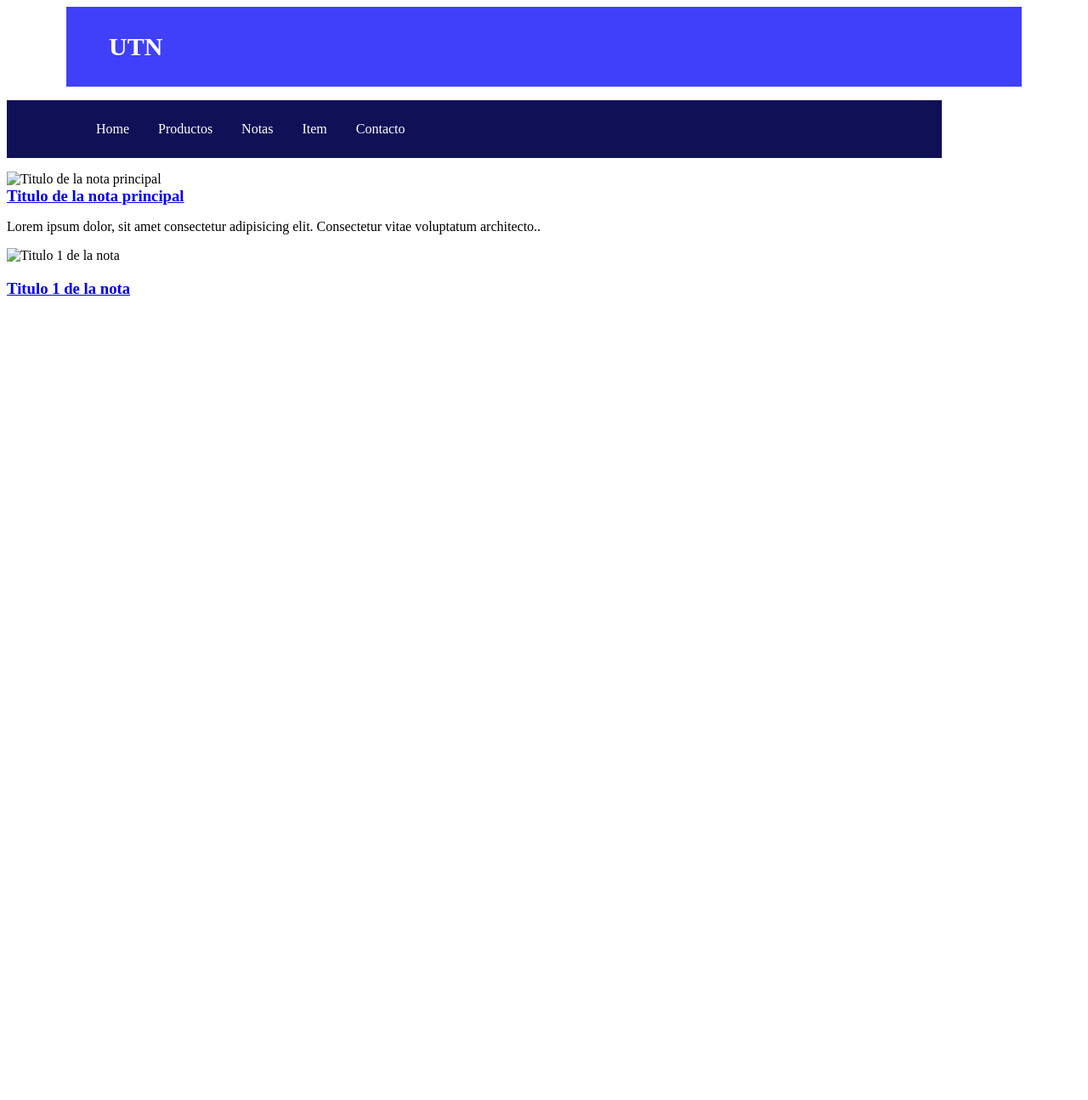
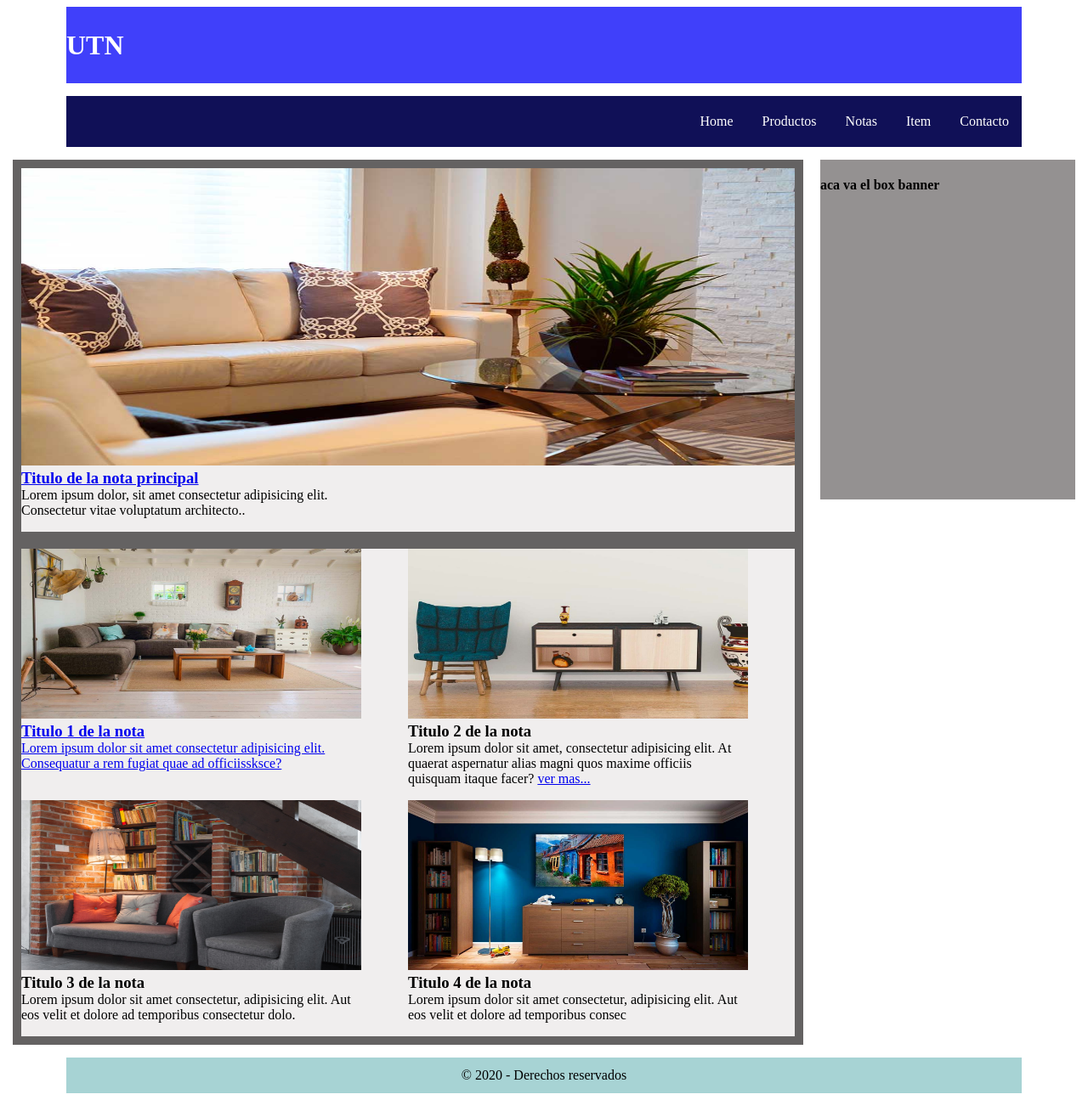
Before and after one commit to GabrielaPCalderonH/Proyecto-UTN, a plain HTML site: page Pages/nosotros.html in a window 1280 px wide. Shown: the whole page at 85% size. Before the commit the page ends 800 px from the top, so only its background shows below. Drawn offline with Linux system fonts and the light colour scheme; files that its build step writes are made by us from their sources.

Commit message:
finalizacion

```diff
--- a/Pages/nosotros.html
+++ b/Pages/nosotros.html
@@ -5,15 +5,19 @@
     <meta http-equiv="X-UA-Compatible" content="IE=edge">
     <meta name="viewport" content="width=device-width, initial-scale=1.0">
     <title>Nosotros</title>
-    <link rel="stylesheet" href="./nosotros.css">
+    <link rel="stylesheet" href="../css/nosotros.css">
 
 </head>
 <body>
-    <header>
+    <header class="header">
+        <div class="header_wrp">
             <h2>UTN</h2>
+        </div>
+
     </header>
-    <div id="home">
+
     <nav class="menu">
+        <div class="menu_wrp">
             <ul>
                 <li><a href="#">Home</a></li>
                 <li><a href="#">Productos</a></li>
@@ -21,29 +25,56 @@
                 <li><a href="#">Item</a></li>
                 <li><a href="#">Contacto</a></li>
             </ul>
-
+        </div>
     </nav>
+    <div class="container">
+    <main>
+        <section class="section1">
+            <div>
+              <img id="img" src="../img/nosotros.jpg"
+              alt="Titulo de la nota principal">
+             <h3 class="notas"><a href="#">Titulo de la nota principal</a></h3>
+             <p>Lorem ipsum dolor, sit amet consectetur adipisicing elit. Consectetur vitae voluptatum architecto..</p>
             </div>
-    <main>
-        <section class="secciones">
-            <div id="principal">
-              <img src="./Imagenes-nosotros/nosotros.jpg"
-              alt="Titulo de la nota principal"
-              width="550"
-              height="250">
-             <h3 class="notas"><a href="#">Titulo de la nota principal</a></h3>
-             <p >Lorem ipsum dolor, sit amet consectetur adipisicing elit. Consectetur vitae voluptatum architecto..</p>
+        </section>
+        <section class="section2">
+            <div class="cajas">
+                <img src="../img/producto2.jpg"
+                alt="Titulo 1 de la nota">
+                <h3><a href="#">Titulo 1 de la nota</a></h3>
+                <p><a href="#">Lorem ipsum dolor sit amet consectetur adipisicing elit. Consequatur a rem fugiat quae ad officiissksce?</a></p>
             </div>
 
-            <div id="segundo">
-                <img src="./Imagenes-nosotros/producto2.jpg"
-                alt="Titulo 1 de la nota"
-                width="250"
-                height="200">
-                <h3><a href="#">Titulo 1 de la nota</a></h3>
+            <div class="cajas">
+                <img src="../img/producto1.jpg"
+                alt="Titulo 2 de la nota">
+                <h3>Titulo 2 de la nota</h3>
+                <p>Lorem ipsum dolor sit amet, consectetur adipisicing elit. At quaerat aspernatur alias magni quos maxime officiis quisquam itaque facer? <a href="#">ver mas...</a></p>
             </div>
+
+            <div class="cajas">
+                <img src="../img/galeria_04.jpg"
+                alt="Titulo 3 de la nota">
+                <h3>Titulo 3 de la nota</h3>
+                <p>Lorem ipsum dolor sit amet consectetur, adipisicing elit. Aut eos velit et dolore ad temporibus consectetur dolo.</p>
+            </div>
+
+            <div class="cajas">
+                <img src="../img/principal.jpg"
+                alt="Titulo 4 de la nota">
+                <h3>Titulo 4 de la nota</h3>
+                <p>Lorem ipsum dolor sit amet consectetur, adipisicing elit. Aut eos velit et dolore ad temporibus consec</p>
+            </div>
+
+
 
         </section>
     </main>
+    <aside class= "aside" title="banner 1">
+     <h4>aca va el box banner</h4>
+    </aside>
+    </div>
+    <footer>&#169; 2020 - Derechos reservados</footer>
+
 </body>
 </html>
--- a/css/nosotros.css
+++ b/css/nosotros.css
@@ -1,23 +1,42 @@
 @import url('https://fonts.googleapis.com/css2?family=Montserrat:wght@300&display=swap');
 
-h2{
-    padding: 30px 50px;
-    color: white;
-    font-size: 30px;
+.header{
+    display: flex;
+    justify-content: center;
+    align-items: center;
     background-color: rgb(64, 64, 250);
     margin-left: 70px;
     margin-right: 70px;
-    margin-top: 0px;
-    margin-bottom: 1px;
+    margin-bottom: 15px;
+
 }
-.menu{
-    list-style-type: none;
-    padding: 0px 50px;
-    background: rgb(16, 16, 87);
-    max-width: 1000px;
-    width: 90%;
+.header_wrp{
+    width: 100%;
+    max-width: 1250px;
+}
+.header h2{
+    color: white;
+    font-size: 32px;
+}
 
 
+.menu{
+    display: flex;
+    justify-content: center;
+    align-items: center;
+    background: rgb(16, 16, 87);
+    height: 60px;
+    margin-left: 70px;
+    margin-right: 70px;
+    margin-bottom: 15px;
+
+
+}
+.menu_wrp{
+    width: 100%;
+    max-width: 1250px;
+    display: flex;
+    justify-content: flex-end;
 }
 .menu li a{
     text-decoration: none;
@@ -31,20 +50,78 @@ h2{
     padding-bottom: 10px;
     display: inline-block;
     text-align: center;
+    list-style-type: none;
+
 
 }
 .menu li a:hover{
     color:black;
     background: white;
 }
-.notas{
+.container{
+    width: 100%;
+    max-width: 1250px;
+    display: flex;
+    gap: 20px;
+    margin: 0 auto;
+}
+main{
+    background: rgb(100, 98, 98);
+
+}
+.section1{
+    background: rgb(240, 238, 238);
+    border-width: 10px;
+    border-style: solid;
+    border-color: rgb(100, 98, 98);
+}
+.section1 img{
+    width: 910px;
+    height: 350px;
+}
+
+h3{
     margin-top: 0px;
     margin-bottom: 0px;
+}
+p{
+    margin-top: 0px;
+    width: 400px;
 
 }
-.p{
-    margin-top: 0px;
+
+.section2{
+   display: flex;
+   flex-wrap: wrap;
+   background: rgb(240, 238, 238);
+   border-width: 10px;
+   border-style: solid;
+   border-color: rgb(100, 98, 98);
+
+ }
+ .cajas{
+    width: 50%;
+ }
+ .section2 img{
+    width: 400px;
+    height: 200px;
+ }
+
+
+.aside{
+    width: 300px;
+    height: 400px;
+    background: rgb(148, 145, 145);
+    float: right;
+    flex-shrink: 0;
 }
-.secciones{
-    justify-content: flex-end;
+footer{
+    background: rgb(167, 211, 212);
+    display: flex;
+    justify-content: center;
+    margin-top: 15px;
+    margin-left: 70px;
+    margin-right: 70px;
+    padding-top: 12px;
+    padding-bottom: 12px;
 }
```
Also changed, not shown: img/galeria_04.jpg (added), img/imagenes.jpg (deleted), img/principal.jpg (added), img/producto1.jpg (added). Lines whose indentation alone changed are shown as unchanged.
